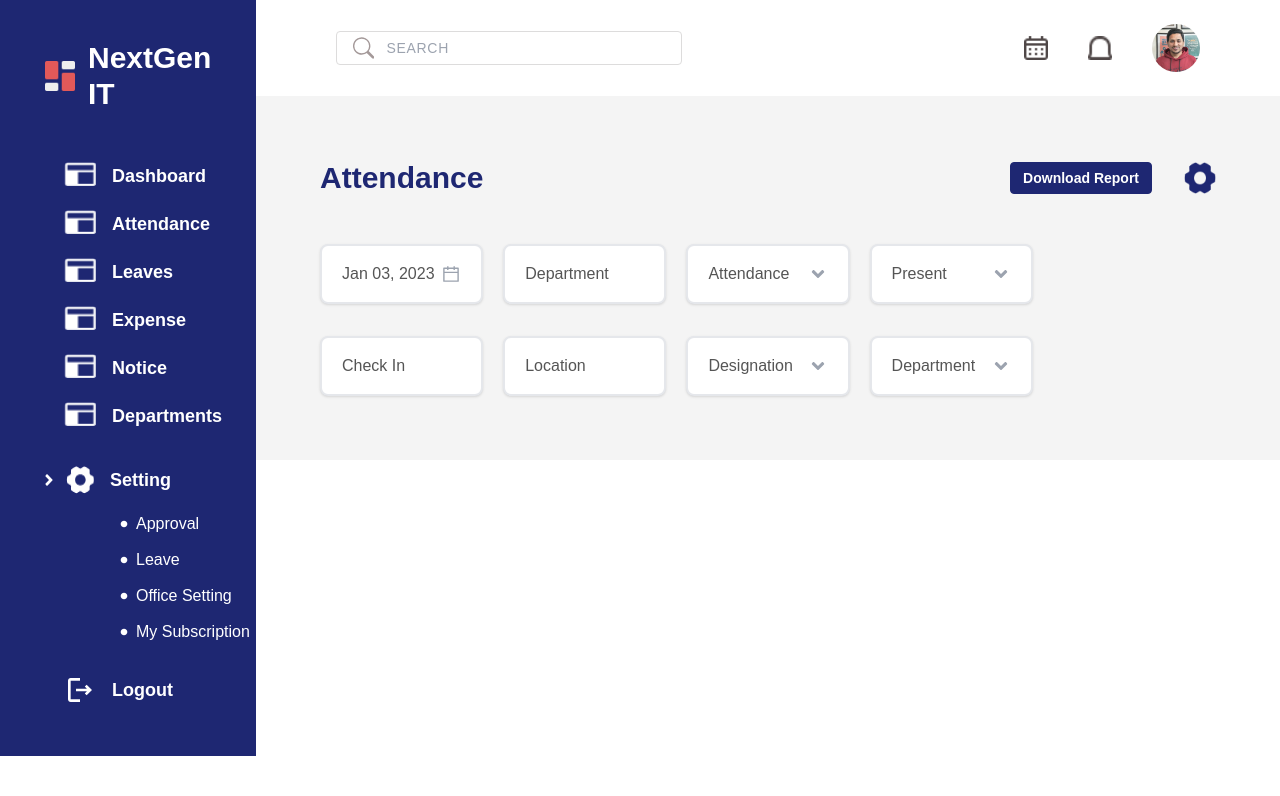
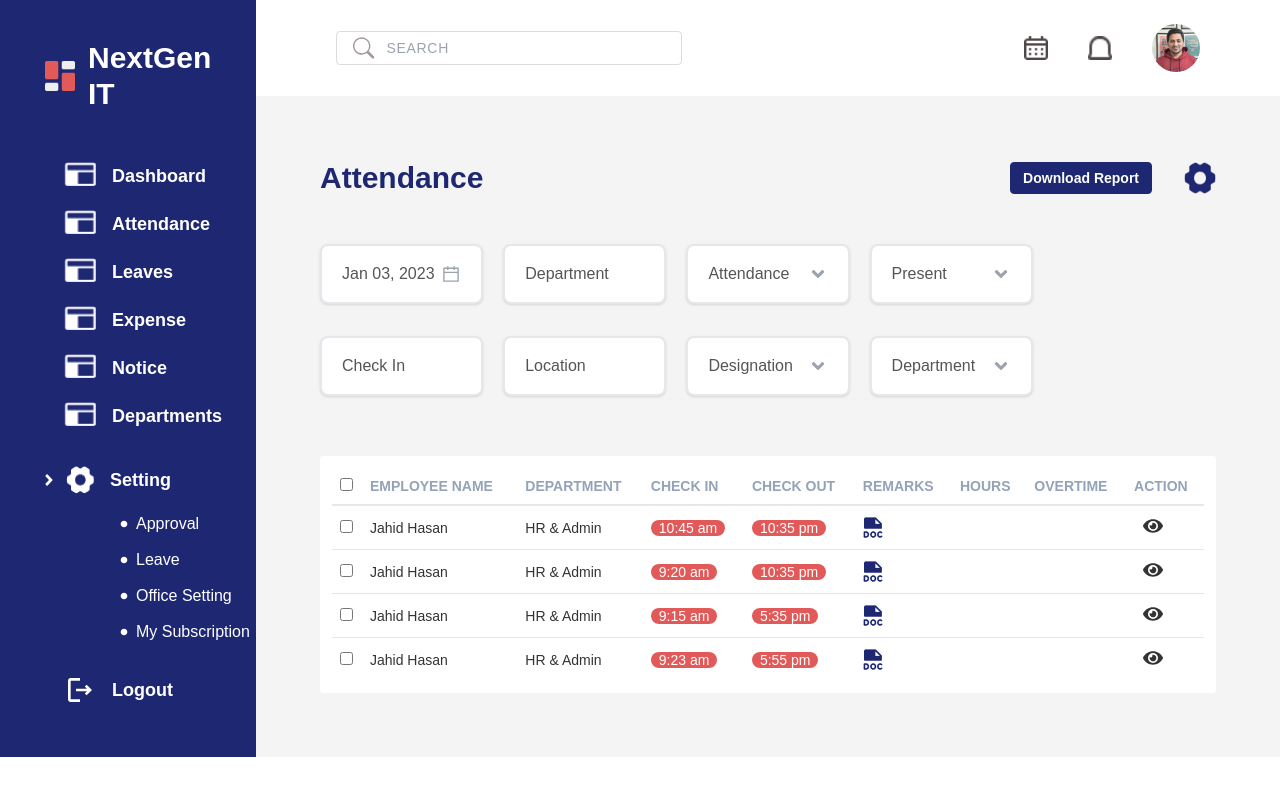
Before and after one commit to obaedulislam/employee-dashboard, a React (Create React App) app: page /attendance in a window 1280 px wide. Shown: the top 796 px of the page. Built offline with nearby package versions, Linux system fonts and the light colour scheme.

Commit message:
Employee Table added

```diff
--- a/public/info.json
+++ b/public/info.json
@@ -43,16 +43,6 @@
                 "id":14,
                 "checkIn":"9:23 am",
                 "checkOut":"5:55 pm"
-            },
-            {
-                "id":15,
-                "checkIn":"9:45 am",
-                "checkOut":"10:35 pm"
-            },
-            {
-                "id":16,
-                "checkIn":"10:05 am",
-                "checkOut":"10:35 pm"
             }
         ]
     }
--- a/src/Components/EmployeeDetails/EmployeeDetails.jsx
+++ b/src/Components/EmployeeDetails/EmployeeDetails.jsx
@@ -1,9 +1,88 @@
 import React from 'react';
+import { FaEye } from 'react-icons/fa';
+import { useLoaderData } from 'react-router';
+import doc from "../../assets/doc.png";
 
 const EmployeeDetails = () => {
+
+    const employeeTable = useLoaderData();
+    console.log(employeeTable);
+
+
     return (
-        <div>
+        <div className="mt-[60px]">
+            <div className="overflow-x-auto w-full bg-white p-3 rounded">
+                <table className="table table-compact w-full">
+                    <thead>
+                        <tr>
+                            <th className="bg-white border-b-2 w-[30px]">
+                                <label>
+                                    <input type="checkbox" />
+                                </label>
+                            </th>
+                            <th className="bg-white font-semibold text-slate-400 border-b-2">
+                                Employee Name
+                            </th>
+                            <th className="bg-white font-semibold text-slate-400 border-b-2">
+                                Department
+                            </th>
+                            <th className="bg-white font-semibold text-slate-400 border-b-2">
+                                Check In
+                            </th>
+                            <th className="bg-white font-semibold text-slate-400 border-b-2">
+                                Check Out
+                            </th>
+                            <th className="bg-white font-semibold text-slate-400 border-b-2">
+                                Remarks
+                            </th>
+                            <th className="bg-white font-semibold text-slate-400 border-b-2">
+                                Hours
+                            </th>
+                            <th className="bg-white font-semibold text-slate-400 border-b-2">
+                                Overtime
+                            </th>
+                            <th className="bg-white font-semibold text-slate-400 border-b-2">
+                                Action
+                            </th>
+                        </tr>
+                    </thead>
+                    <tbody>
+                        {(
+                            employeeTable[0]?.employeeStatus?.map((employee) => (
+                                <tr key={employee.id} className="hover">
+                                    <th>
+                                        <label>
+                                            <input type="checkbox" />
+                                        </label>
+                                    </th>
+                                    <td>Jahid Hasan</td>
+                                    <td>HR & Admin</td>
+                                    <td>
+                                        <span className="bg-accent text-sm rounded-[10px] px-2 text-white">{employee?.checkIn}</span>
+                                    </td>
+                                    <td>
+                                        <span className="bg-accent text-sm rounded-[10px] px-2 text-white">{employee?.checkOut}</span>
+                                    </td>
+                                    <td>
+                                        {
+                                            employee.checkIn[1] ? <img src={doc} alt=""></img> : ''
+                                        }
+                                    </td>
+                                    <td></td>
+                                    <td></td>
+                                    <th>
+                                        <button className="btn btn-ghost text-xl btn-xs">
+                                            <FaEye className=''></FaEye>
+                                        </button>
+                                    </th>
+                                </tr>
+                            ))
+                        )}
+                    </tbody>
+                </table>
 
+
+            </div>
         </div>
     );
 };
--- a/src/Pages/Attendance/Attendance.jsx
+++ b/src/Pages/Attendance/Attendance.jsx
@@ -2,6 +2,7 @@ import React from 'react';
 import bluesetting from "../../assets/bluesetting.png";
 import { AiOutlineCalendar } from 'react-icons/ai';
 import { FaAngleDown } from 'react-icons/fa';
+import EmployeeDetails from '../../Components/EmployeeDetails/EmployeeDetails';
 
 const Attendance = () => {
     return (
@@ -56,6 +57,10 @@ const Attendance = () => {
                     </div>
                 </div>
             </div>
+            {/* Date Section done */}
+            <div>
+                <EmployeeDetails></EmployeeDetails>
+            </div>
         </div>
     );
 };
--- a/src/Routes/Routes.js
+++ b/src/Routes/Routes.js
@@ -17,6 +17,7 @@ const router = createBrowserRouter([
       {
         path: "/attendance",
         element: <Attendance></Attendance>,
+        loader: () => fetch("info.json"),
       },
     ],
   },
```
Also changed, not shown: src/assets/doc.png (added).
